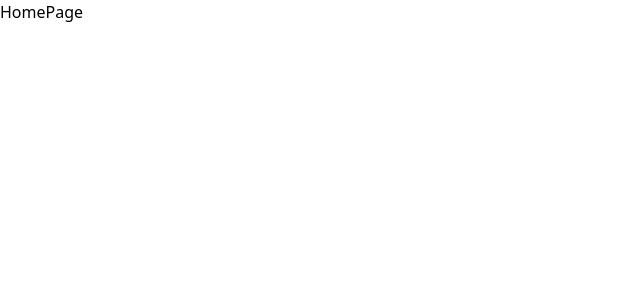
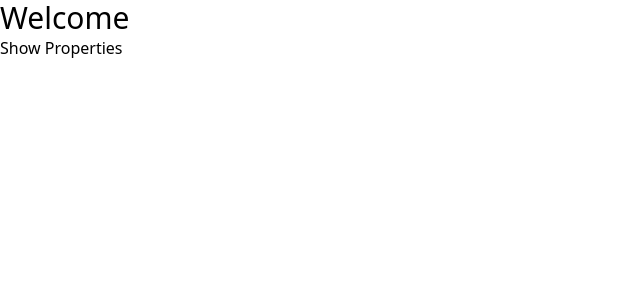
Before and after one commit to ThorondorManwe/property-pulse, a Next.js app: page / in a window 1280 px wide. Shown: the top 300 px of the page, without its empty margins (0-640 px from the left). Built offline with nearby package versions, Linux system fonts and the light colour scheme.

Commit message:
Add file base rounting

```diff
--- a/app/page.jsx
+++ b/app/page.jsx
@@ -1,8 +1,12 @@
 import React from 'react';
+import Link from 'next/link';
 
 const HomePage = () => {
   return (
-    <div>HomePage</div>
+    <div>
+      <h1 className="text-3xl">Welcome</h1>
+      <Link href="/properties">Show Properties</Link>
+    </div>
   )
 }
 
--- /dev/null
+++ b/app/properties/[id]/page.jsx
@@ -0,0 +1,9 @@
+import React from 'react'
+
+const PropertyPage = () => {
+  return (
+    <div>PropertyPage</div>
+  )
+}
+
+export default PropertyPage
--- /dev/null
+++ b/app/properties/add/page.jsx
@@ -0,0 +1,9 @@
+import React from 'react'
+
+const PropertyAddPage = () => {
+  return (
+    <div>PropertyAddPage</div>
+  )
+}
+
+export default PropertyAddPage
--- /dev/null
+++ b/app/properties/page.jsx
@@ -0,0 +1,13 @@
+import Link from 'next/link';
+import React from 'react';
+
+const PropertiesPage = () => {
+  return (
+    <div>
+      <h1 className="text-3xl">Properties</h1>
+      <Link href="/">Go Home</Link>
+    </div>
+  )
+}
+
+export default PropertiesPage
--- a/package.json
+++ b/package.json
@@ -14,8 +14,11 @@
     "react-dom": "^18"
   },
   "devDependencies": {
+    "@types/node": "20.11.25",
+    "@types/react": "18.2.64",
     "autoprefixer": "^10.0.1",
     "postcss": "^8",
-    "tailwindcss": "^3.4.1"
+    "tailwindcss": "^3.4.1",
+    "typescript": "5.4.2"
   }
 }
```
Also changed, not shown: tsconfig.json (added, +34 -0 lines), 1 other file (tests, documents, lock files or other folders).
